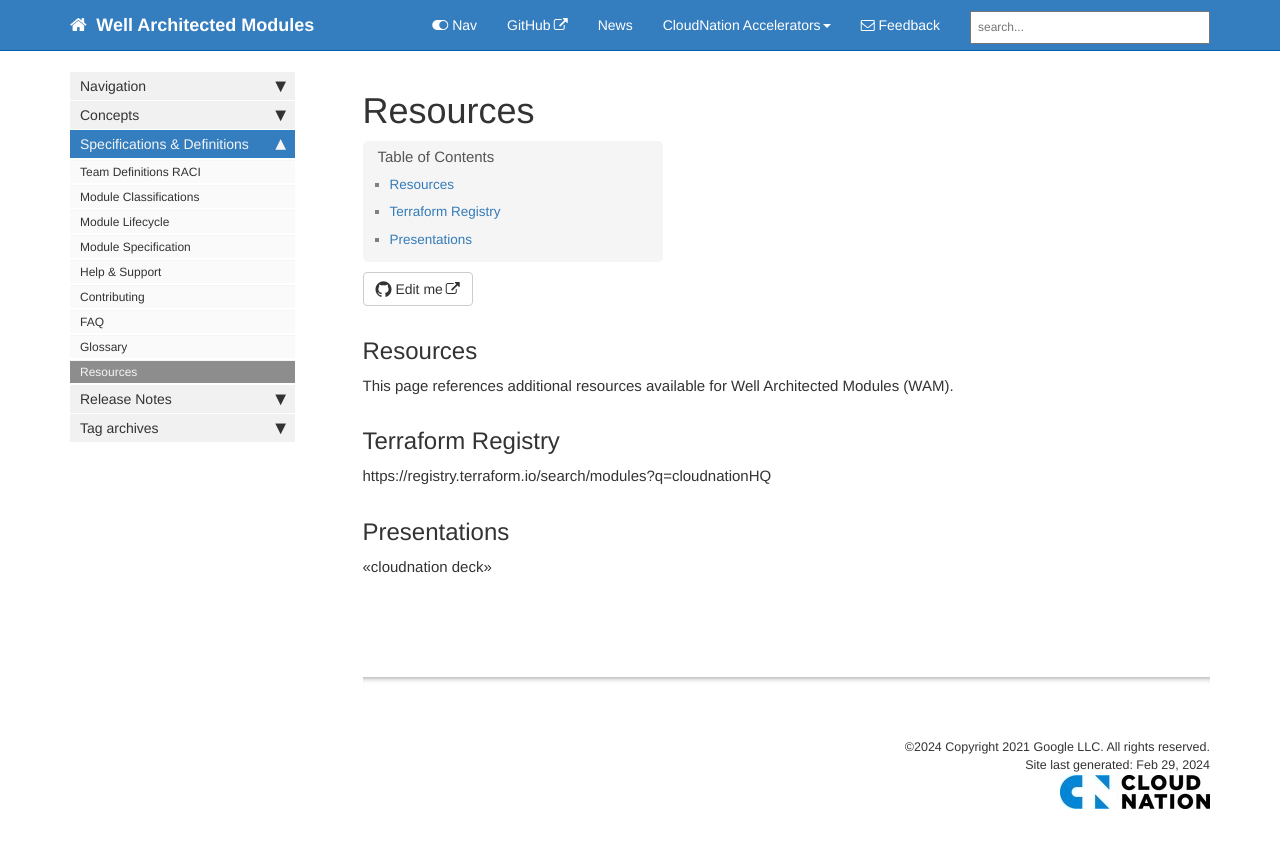
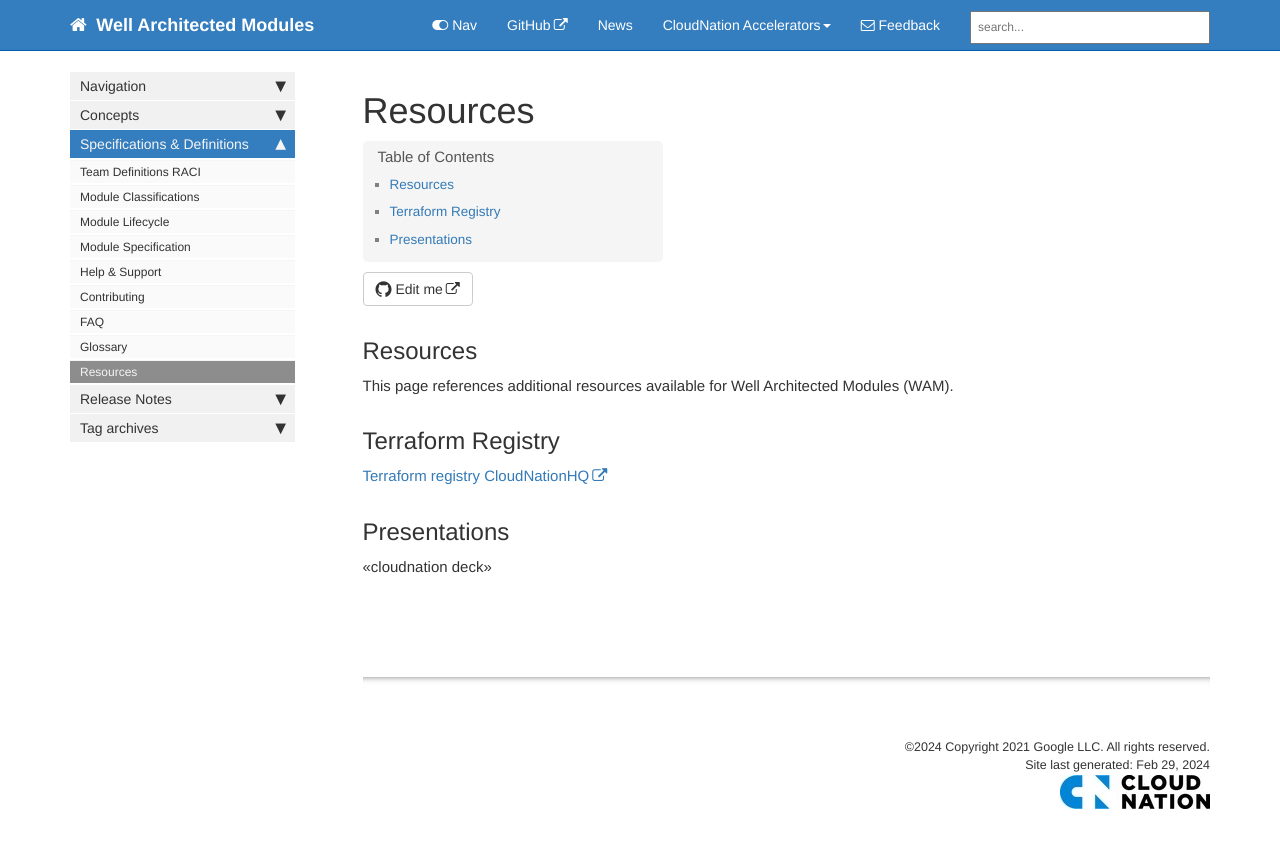
Before and after one commit to CloudNationHQ/well-architected-modules, a Jekyll site: the page built from pages/mydoc/mydoc_cn_resources_module_resources.md, in a window 1280 px wide. Shown: the top 848 px of the page. Built offline with Jekyll 4.4.1, drawn with Linux system fonts in a browser that asks for light colours; comment, search, counter and statistics services are not loaded; some of the changed lines change nothing that is shown.

Commit message:
commit changes

```diff
--- a/pages/mydoc/mydoc_cn_resources_module_resources.md
+++ b/pages/mydoc/mydoc_cn_resources_module_resources.md
@@ -9,7 +9,8 @@ folder: mydoc
 This page references additional resources available for Well Architected Modules (WAM).
 
 ## Terraform Registry
-https://registry.terraform.io/search/modules?q=cloudnationHQ
+
+[Terraform registry CloudNationHQ](https://registry.terraform.io/search/modules?q=cloudnationHQ)
 
 ## Presentations
 <<cloudnation deck>>
```
